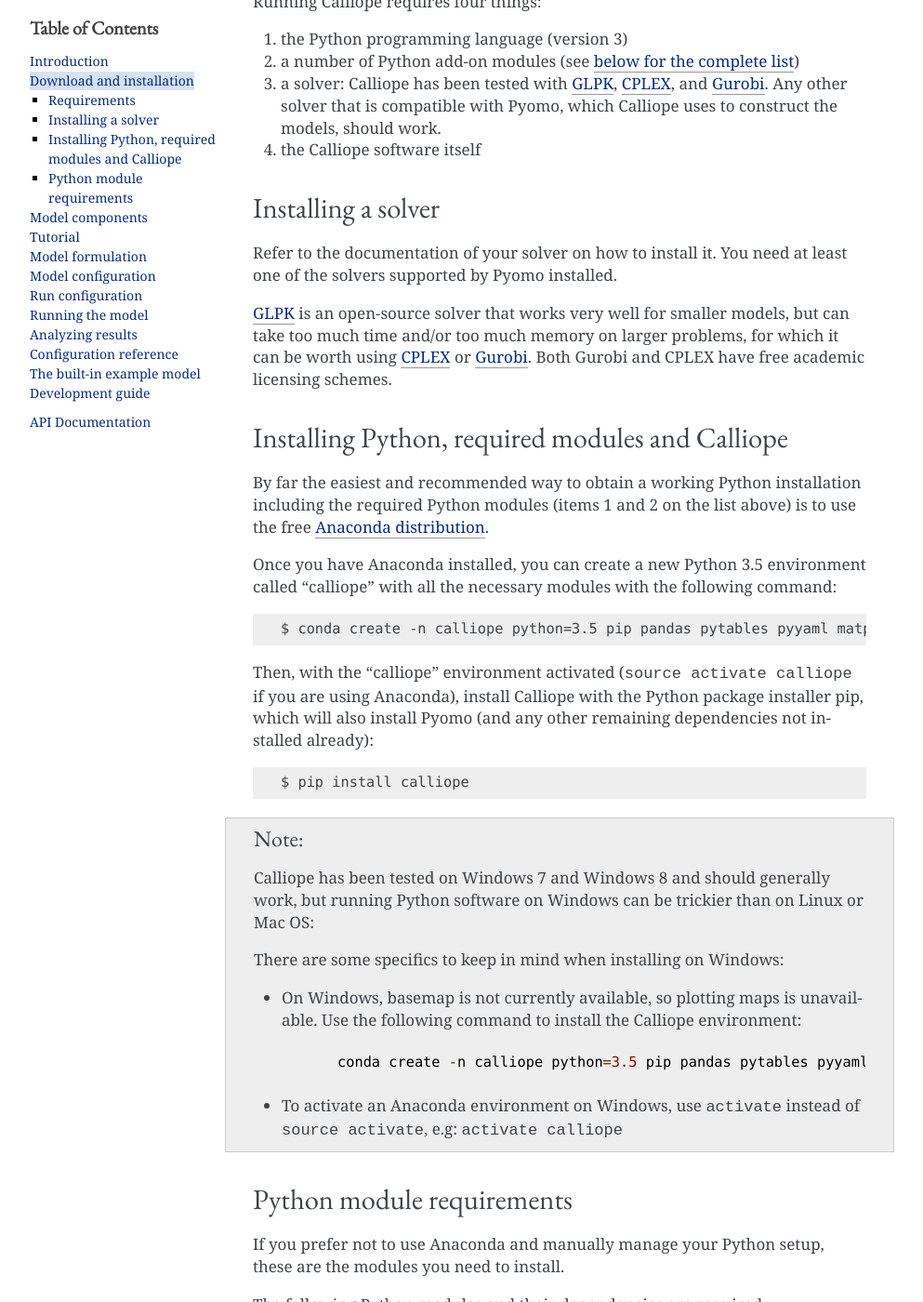
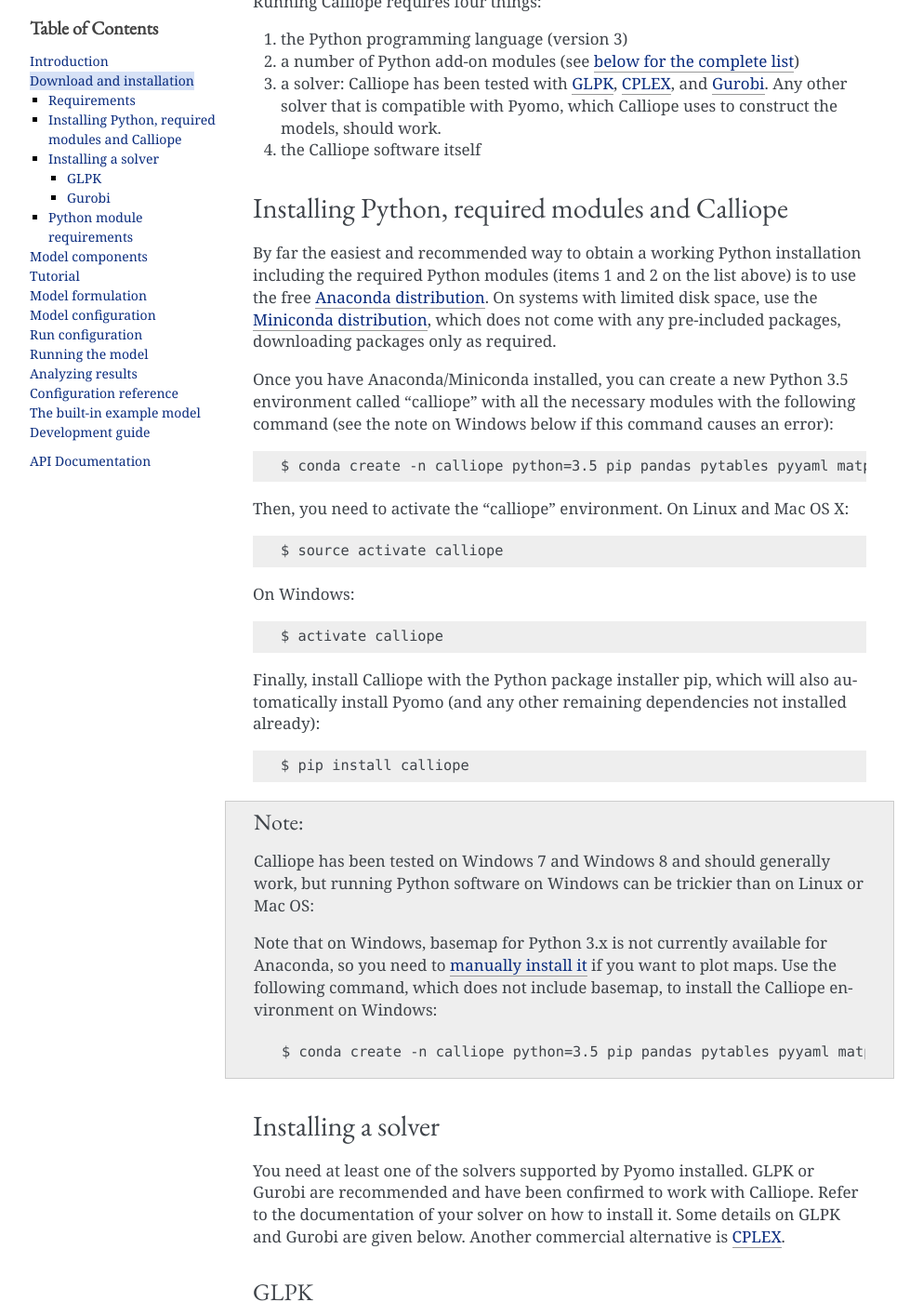
Before and after one commit to calliope-project/calliope, a Sphinx documentation site: the page built from doc/user/installation.rst, in a window 1280 px wide and 1400 px high, scrolled down 245 px. Shown: the whole window at 93% size, without its empty margins (148-1141 px from the left). Built offline with Sphinx 7.4.7, drawn with Linux system fonts in a browser that asks for light colours; pages that are not in the unit, such as notebooks, are missing from menus; some of the changed text lies outside the part shown.

Commit message:
Improved installation instructions

```diff
--- a/changelog.rst
+++ b/changelog.rst
@@ -6,6 +6,7 @@
 0.3.7 (dev)
 -----------
 
+* |fixed| Improved installation instructions
 * |fixed| Pyomo 4.2 API compatibility
 * |fixed| Other minor fixes
 
--- a/doc/user/installation.rst
+++ b/doc/user/installation.rst
@@ -16,23 +16,25 @@
 3. a solver: Calliope has been tested with `GLPK <https://www.gnu.org/software/glpk/>`_, `CPLEX <http://ibm.com/software/integration/optimization/cplex-optimization-studio/>`_, and `Gurobi <http://www.gurobi.com/>`_. Any other solver that is compatible with Pyomo, which Calliope uses to construct the models, should work.
 4. the Calliope software itself
 
-Installing a solver
-===================
-
-Refer to the documentation of your solver on how to install it. You need at least one of the solvers supported by Pyomo installed.
-
-`GLPK <https://www.gnu.org/software/glpk/>`_ is an open-source solver that works very well for smaller models, but can take too much time and/or too much memory on larger problems, for which it can be worth using `CPLEX <http://ibm.com/software/integration/optimization/cplex-optimization-studio/>`_ or `Gurobi <http://www.gurobi.com/>`_. Both Gurobi and CPLEX have free academic licensing schemes.
 
 Installing Python, required modules and Calliope
 ================================================
 
-By far the easiest and recommended way to obtain a working Python installation including the required Python modules (items 1 and 2 on the list above) is to use the free `Anaconda distribution <https://store.continuum.io/cshop/anaconda/>`_.
+By far the easiest and recommended way to obtain a working Python installation including the required Python modules (items 1 and 2 on the list above) is to use the free `Anaconda distribution <https://store.continuum.io/cshop/anaconda/>`_. On systems with limited disk space, use the `Miniconda distribution <http://conda.pydata.org/miniconda.html>`_, which does not come with any pre-included packages, downloading packages only as required.
 
-Once you have Anaconda installed, you can create a new Python 3.5 environment called "calliope" with all the necessary modules with the following command::
+Once you have Anaconda/Miniconda installed, you can create a new Python 3.5 environment called "calliope" with all the necessary modules with the following command (see the note on Windows below if this command causes an error)::
 
-   $ conda create -n calliope python=3.5 pip pandas pytables pyyaml matplotlib networkx basemap
+   $ conda create -n calliope python=3.5 pip pandas pytables pyyaml matplotlib networkx basemap seaborn jupyter notebook --yes
 
-Then, with the "calliope" environment activated (``source activate calliope`` if you are using Anaconda), install Calliope with the Python package installer pip, which will also install Pyomo (and any other remaining dependencies not installed already)::
+Then, you need to activate the "calliope" environment. On Linux and Mac OS X::
+
+   $ source activate calliope
+
+On Windows::
+
+   $ activate calliope
+
+Finally, install Calliope with the Python package installer pip, which will also automatically install Pyomo (and any other remaining dependencies not installed already)::
 
    $ pip install calliope
 
@@ -42,13 +44,40 @@
 
    Calliope has been tested on Windows 7 and Windows 8 and should generally work, but running Python software on Windows can be trickier than on Linux or Mac OS:
 
-   There are some specifics to keep in mind when installing on Windows:
+   Note that on Windows, basemap for Python 3.x is not currently available for Anaconda, so you need to `manually install it <http://matplotlib.org/basemap/users/installing.html>`_ if you want to plot maps. Use the following command, which does not include basemap, to install the Calliope environment on Windows::
 
-   * On Windows, basemap is not currently available, so plotting maps is unavailable. Use the following command to install the Calliope environment::
+      $ conda create -n calliope python=3.5 pip pandas pytables pyyaml matplotlib networkx seaborn jupyter notebook --yes
 
-      conda create -n calliope python=3.5 pip pandas pytables pyyaml matplotlib
 
-   * To activate an Anaconda environment on Windows, use ``activate`` instead of ``source activate``, e.g: ``activate calliope``
+Installing a solver
+===================
+
+You need at least one of the solvers supported by Pyomo installed. GLPK or Gurobi are recommended and have been confirmed to work with Calliope. Refer to the documentation of your solver on how to install it. Some details on GLPK and Gurobi are given below. Another commercial alternative is `CPLEX <http://ibm.com/software/integration/optimization/cplex-optimization-studio/>`_.
+
+GLPK
+----
+
+`GLPK <https://www.gnu.org/software/glpk/>`_ is free and open-source, but can take too much time and/or too much memory on larger problems.
+
+On Windows, it can be easily installed into the "calliope" environment (make sure the environment has been activated as shown above)::
+
+   $ conda install -c sjpfenninger glpk
+
+
+For Linux and Mac OS X, refer to the `GLPK website <https://www.gnu.org/software/glpk/>`_ for installation instructions.
+
+Gurobi
+------
+
+`Gurobi <http://www.gurobi.com/>`_ is commercial but significantly faster than GLPK, which is relevant for larger problems. It needs a license to work, which can be obtained for free for academic use by making an account on gurobi.com.
+
+On Windows and Linux, Gurobi can be installed via conda::
+
+    $ conda install -c gurobi gurobi
+
+On Mac OS X, it has to be downloaded manually from the `Gurobi website <http://www.gurobi.com/>`_.
+
+After installing, log on to gurobi.com and obtain a (free or paid) license, then activate it on your system via the instructions given online (using the ``grbgetkey`` command).
 
 .. _python_module_requirements:
 
@@ -74,3 +103,8 @@
 
 * NetworkX
 * Basemap
+
+These modules are optional and used for the example notebook in the tutorial:
+
+* `Seaborn <https://web.stanford.edu/~mwaskom/software/seaborn/>`_
+* `Jupyter <http://jupyter.org/>`_
--- a/doc/user/running.rst
+++ b/doc/user/running.rst
@@ -72,7 +72,7 @@
 
 After the model has been solved, a processed set of solution variables and aggregated statistics is accessible under the ``solution`` property on the model instance.
 
-If used in an interactive IPython session the model instance can also be queried after running it, e.g.::
+If used in an interactive Python session (e.g., a Jupyter Notebook) the model instance can also be queried after running it, e.g.::
 
    # Get a pandas DataFrame of system variables
    system_vars = model.get_system_variables()
--- a/doc/user/tutorial.rst
+++ b/doc/user/tutorial.rst
@@ -195,7 +195,7 @@
 
 The most straightforward way to run a Calliope model is to do so in an interactive Python session.
 
-An example which also demonstrates some of the analysis possibilities after running a model is given in the following IPython notebook. Note that you can download and run this notebook on your own machine (if both Calliope and IPython are installed):
+An example which also demonstrates some of the analysis possibilities after running a model is given in the following Jupyter notebook. Note that you can download and run this notebook on your own machine (if both Calliope and the Jupyter Notebook are installed):
 
 :nbviewer_docs:`Calliope interactive example notebook <_static/notebooks/tutorial.ipynb>`
 
```
Also changed, not shown: other parts of doc/user/installation.rst (+1 -1 lines).
